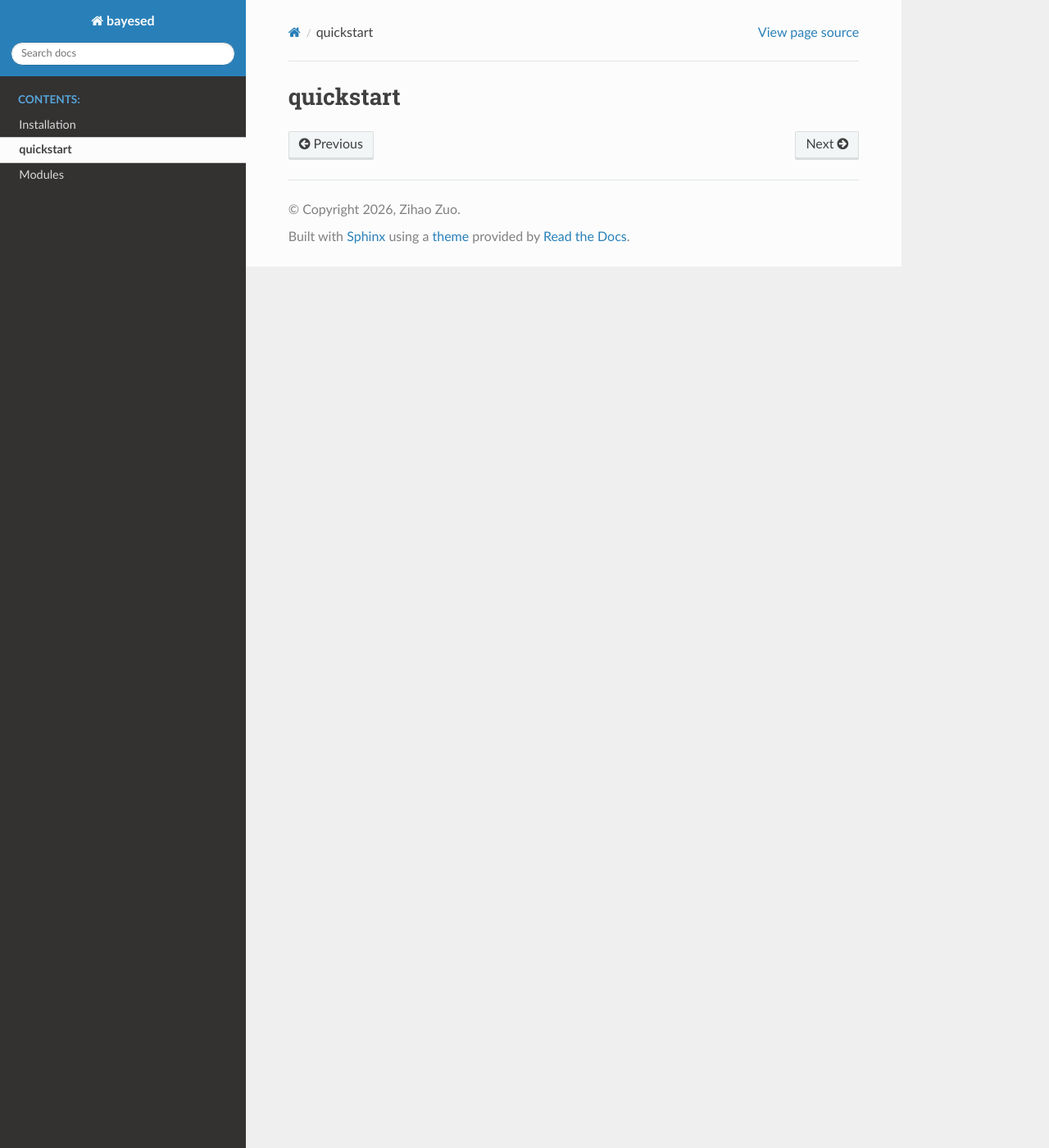
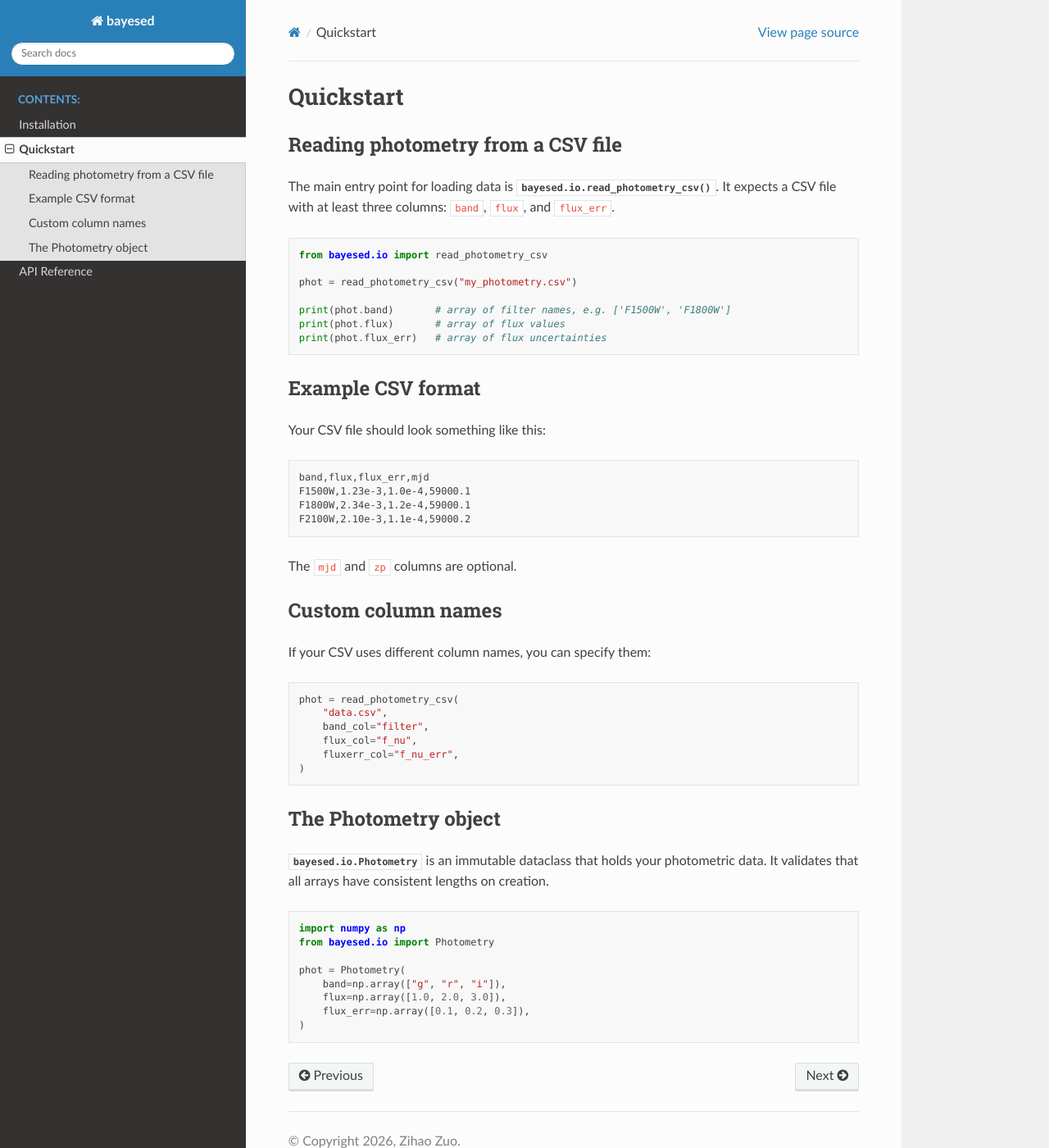
Before and after one commit to zh-zuo/bayesed, a Sphinx documentation site: the page built from docs/quickstart.rst, in a window 1280 px wide and 1400 px high. Shown: the whole window at 82% size. Built offline with Sphinx 7.4.7 and the Read the Docs theme 3.1.0, drawn with Linux system fonts in a browser that asks for light colours.

Commit message:
Populate documentation pages with content
- index: package overview
- installation: requirements and install instructions
- quickstart: usage examples for reading photometry and the Photometry class
- modules: autodoc API reference for bayesed.io

Co-Authored-By: Claude Opus 4.6 (1M context) <noreply@anthropic.com>

```diff
--- a/docs/quickstart.rst
+++ b/docs/quickstart.rst
@@ -1,2 +1,63 @@
-quickstart
-================
+Quickstart
+==========
+
+Reading photometry from a CSV file
+-----------------------------------
+
+The main entry point for loading data is :func:`bayesed.io.read_photometry_csv`.
+It expects a CSV file with at least three columns: ``band``, ``flux``, and ``flux_err``.
+
+.. code-block:: python
+
+   from bayesed.io import read_photometry_csv
+
+   phot = read_photometry_csv("my_photometry.csv")
+
+   print(phot.band)       # array of filter names, e.g. ['F1500W', 'F1800W']
+   print(phot.flux)       # array of flux values
+   print(phot.flux_err)   # array of flux uncertainties
+
+Example CSV format
+------------------
+
+Your CSV file should look something like this:
+
+.. code-block:: text
+
+   band,flux,flux_err,mjd
+   F1500W,1.23e-3,1.0e-4,59000.1
+   F1800W,2.34e-3,1.2e-4,59000.1
+   F2100W,2.10e-3,1.1e-4,59000.2
+
+The ``mjd`` and ``zp`` columns are optional.
+
+Custom column names
+-------------------
+
+If your CSV uses different column names, you can specify them:
+
+.. code-block:: python
+
+   phot = read_photometry_csv(
+       "data.csv",
+       band_col="filter",
+       flux_col="f_nu",
+       fluxerr_col="f_nu_err",
+   )
+
+The Photometry object
+---------------------
+
+:class:`bayesed.io.Photometry` is an immutable dataclass that holds your photometric data.
+It validates that all arrays have consistent lengths on creation.
+
+.. code-block:: python
+
+   import numpy as np
+   from bayesed.io import Photometry
+
+   phot = Photometry(
+       band=np.array(["g", "r", "i"]),
+       flux=np.array([1.0, 2.0, 3.0]),
+       flux_err=np.array([0.1, 0.2, 0.3]),
+   )
```
Also changed, not shown: docs/index.rst (+5 -11 lines), docs/installation.rst (+26 -1 lines), docs/modules.rst (+10 -2 lines).
